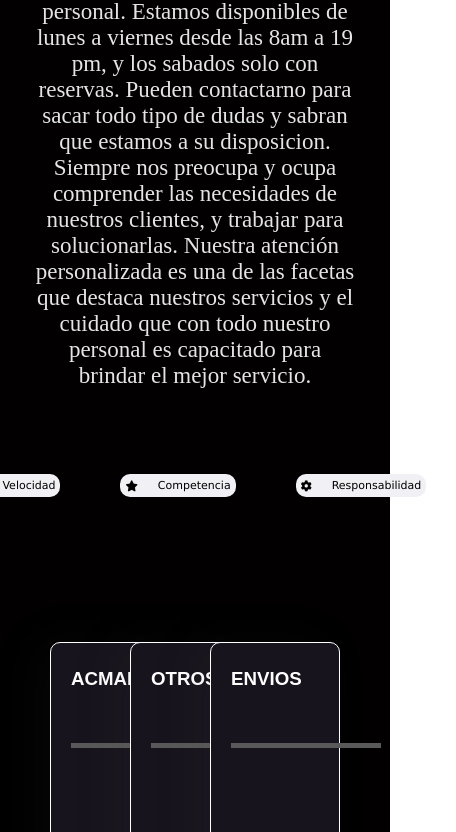
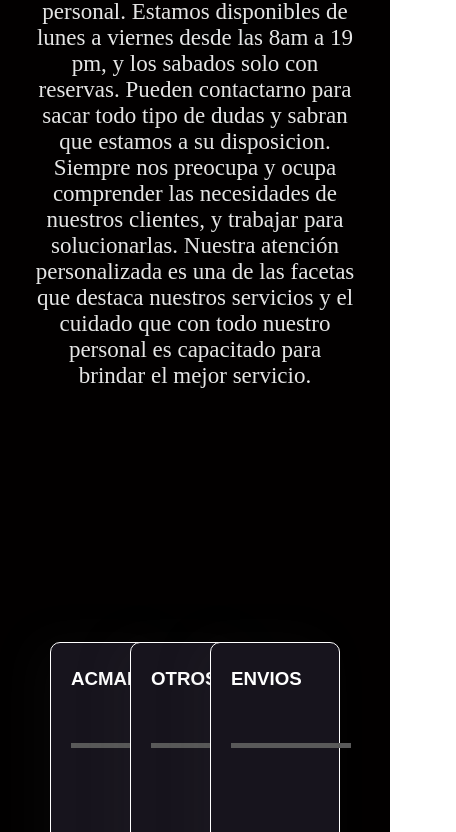
Before and after one commit to lukguirinn/Trabajos, a plain HTML site: page Taller/index.html in a window 390 px wide. Shown: the part 1168-2000 px from the top of the page, 456 px wide, since content can reach past the window. Drawn offline with Linux system fonts and the light colour scheme.

Commit message:
mobile resposive

```diff
--- a/Taller/mediasqueries.css
+++ b/Taller/mediasqueries.css
@@ -4,11 +4,11 @@
   --box: #595959;
   --background: #020000;
   --card: #17141d;
-  --btn: rgba(69, 9, 9, 0.548);
+  --btn: rgba(33, 4, 4, 0.334);
 }
 
 /* NAVBAR */
-@media (max-width: 600px) {
+@media (max-width: 576px) {
   .navbar ul {
     background: var(--btn);
     width: 100%;
@@ -41,13 +41,22 @@
   }
 }
 /* HERO-SECTION */
-@media (max-width: 600px) {
+@media (max-width: 576px) {
   .hero-img img {
     display: none;
   }
+  .hero-text {
+    margin: 0 30px 0 0;
+  }
+  .hero-text h5 {
+    font-size: 27px;
+  }
+  .hero-text h2 {
+    font-size: 30px;
+  }
 }
 /* ABOUT-US */
-@media (max-width: 600px) {
+@media (max-width: 576px) {
   .container-text-about {
     display: flex;
     flex-direction: column;
@@ -71,32 +80,8 @@
     padding: 15px;
   }
   .icons-about {
-    color: white;
+    display: none;
   }
-  .icons-about ul {
-    display: flex;
-    flex-direction: row;
-  }
-  .icons-about ul li {
-    display: flex;
-    flex-direction: row;
-    align-items: center;
-    justify-content: center;
-    font-size: 11px;
-    font-weight: 100;
-    font-family: "Lucida Sans", "Lucida Sans Regular", "Lucida Grande",
-      "Lucida Sans Unicode", Geneva, Verdana, sans-serif;
-    background-color: rgb(240, 240, 245);
-    cursor: pointer;
-    padding: 5px;
-    border-radius: 10px;
-    -webkit-border-radius: 10px; /*Safari y Chrome*/
-    -moz-border-radius: 10px; /*Firefox*/
-    -o-border-radius: 10px; /*Opera*/
-    -ms-border-radius: 10px; /*IE 8*/
-    color: black;
-  }
-
   .icons-about ul li:hover {
     transition: 0.5s ease-out;
     background: var(--btn);
@@ -104,21 +89,30 @@
   }
 }
 /* CARD */
-@media (max-width: 600px) {
+@media (max-width: 576px) {
   .container-card {
     padding: 50px;
   }
   .card {
     height: 150;
   }
+  .emptybar {
+    background-color: var(--box);
+    width: 80%;
+    height: 100%;
+  }
   .card:hover ~ .card {
     position: relative;
     left: 40px;
     transition: 0.4s ease-out;
   }
+  .card:hover .filledbar {
+    width: 100px;
+    transition: 0.4s ease-out;
+  }
 }
 /* FORM-CONSULT */
-@media (max-width: 600px) {
+@media (max-width: 576px) {
   /* FORM-CONSULT */
   .consult-form {
     height: 50rem;
@@ -194,7 +188,7 @@
   }
 }
 /* DETAILS */
-@media (max-width: 600px) {
+@media (max-width: 576px) {
   .map {
     display: none;
   }
```
